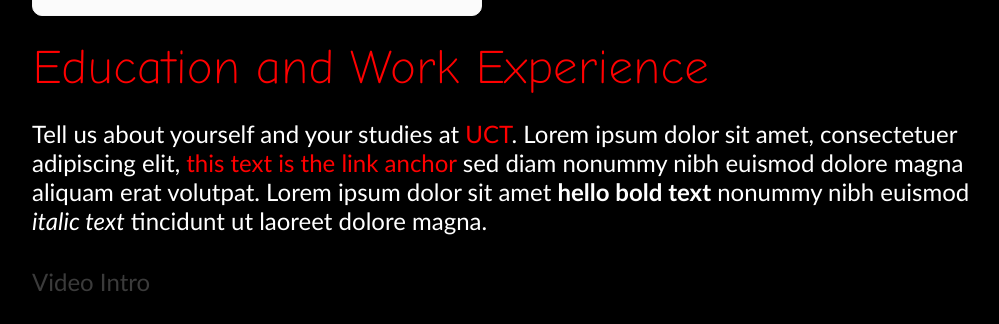
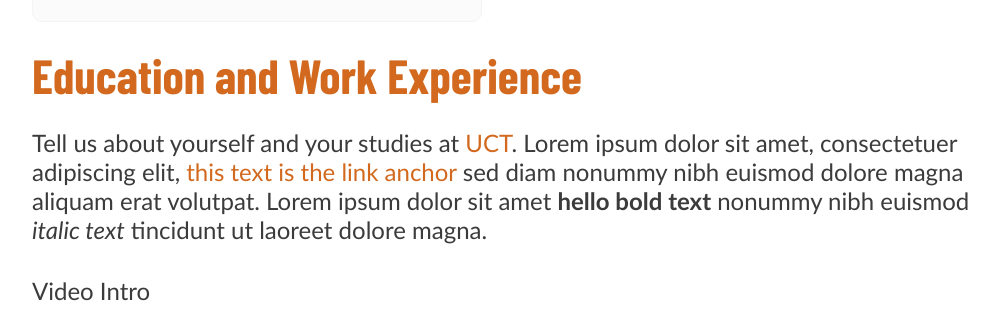
Before and after one commit to marionwalton/beginner_html_portfolio, a plain HTML site: page index.html in a window 1280 px wide. Shown: the part 1734-2058 px from the top of the page, without its empty margins (120-1119 px from the left). Drawn offline with nearby package versions, Linux system fonts and the light colour scheme.

Commit message:
🏛🤘 Checkpoint ./index.html:451034/1664

```diff
--- a/index.html
+++ b/index.html
@@ -25,24 +25,7 @@
     <meta name="viewport" content="width=device-width, initial-scale=1.0" />
     <!-- Style sheets control what your page will look like - Practice linking CSS stylesheet-->
     <link rel="stylesheet" href="css/styles.css" />
-<link rel="preconnect" href="https://fonts.googleapis.com">
-<link rel="preconnect" href="https://fonts.gstatic.com" crossorigin>
-<link href="https://fonts.googleapis.com/css2?family=Comic+Neue:wght@300" rel="stylesheet">
-<style>
-  h1, h2 {color:red;
-font-family: 'Comic Neue', cursive;
-}
 
-      body{background-color:black;}
-  p, ul,ol {color:white;}
-      nav, nav a:link, nav a:visited{background-color:red;}
-      nav a:hover{color:green; background-color:white;}
-a,
-a:visited,
-a:hover {
-  color: red;
-}
-</style>
   </head>
 
 
```
